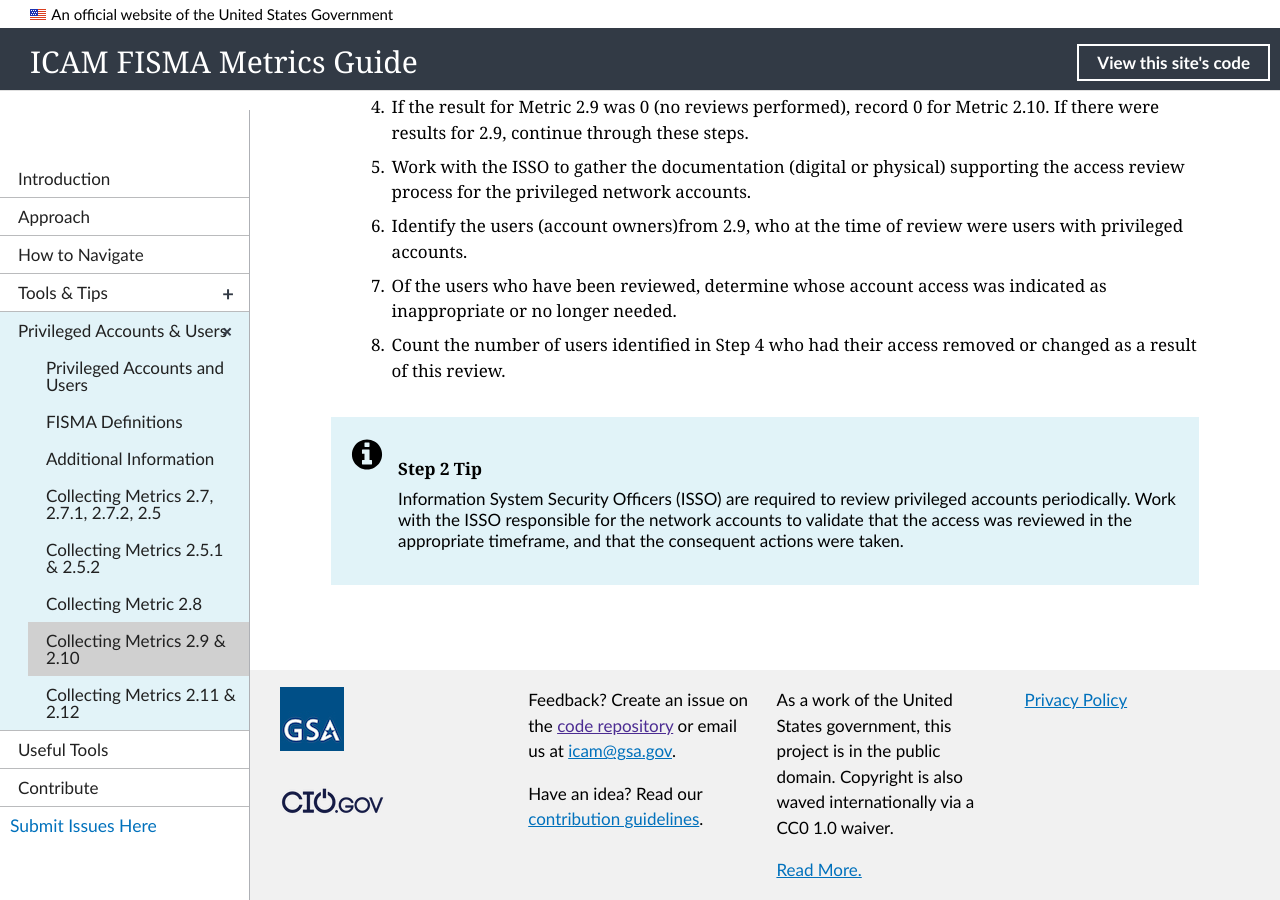
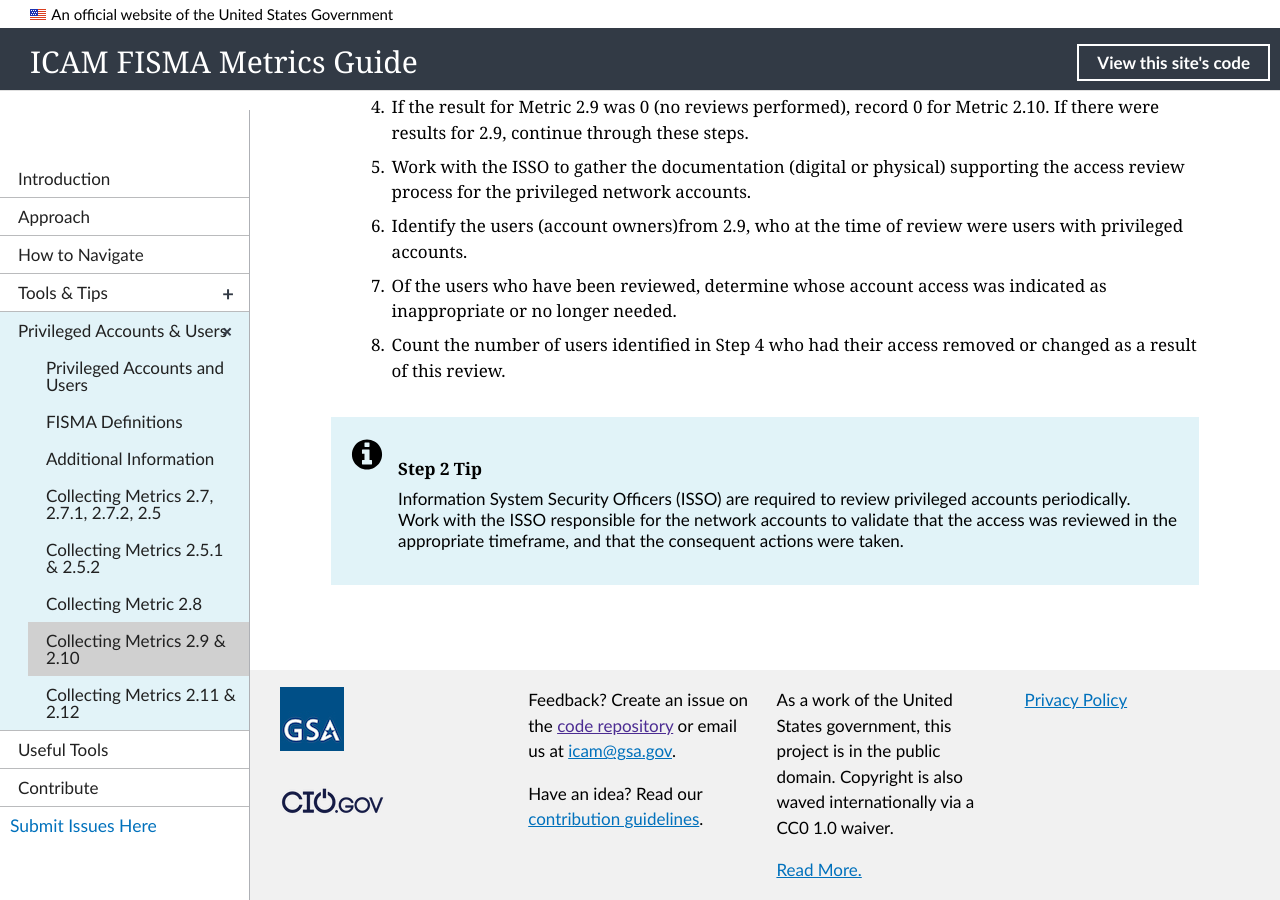
Before and after one commit to GSA/icam-fisma, a Jekyll site: the page built from _priv-mgmt/20_collection-29-210.md, in a window 1280 px wide and 900 px high, scrolled down 528 px. Built offline with Jekyll 4.4.1, drawn with Linux system fonts in a browser that asks for light colours; nearby versions of some CDN libraries.

Commit message:
Try more br tags

```diff
--- a/_priv-mgmt/20_collection-29-210.md
+++ b/_priv-mgmt/20_collection-29-210.md
@@ -8,8 +8,8 @@ collection: priv-mgmt
 
 1. Identify the users and their accounts from [Metric 2.5](collection-25-27).
 2. For each user and their privileged network accounts:
-> •  Was the privileged access added in the last 12 months? If it has, it should have been reviewed prior to adding. Look for evidence of this.\\
-•  If the access existed prior to the 12 month period, was an access review performed and completed for this user’s access (typically called an access certification or recertification) within the past 12 months?
+> •  Was the privileged access added in the last 12 months? If it has, it should have been reviewed prior to adding. Look for evidence of this.
+<br>•  If the access existed prior to the 12 month period, was an access review performed and completed for this user’s access (typically called an access certification or recertification) within the past 12 months?
 3. If the answer to either of the above was yes across all of the user’s privileged network accounts, include the user in the count and record the value for Metric 2.9.
 4. If the result for Metric 2.9 was 0 (no reviews performed), record 0 for Metric 2.10. If there were results for 2.9, continue through these steps.
 5. Work with the ISSO to gather the documentation (digital or physical) supporting the access review process for the privileged network accounts.
@@ -22,6 +22,6 @@ collection: priv-mgmt
     <p class="usa-alert-text"><H4>Step 2 Tip</H4>
     Information System Security Officers (ISSO) are required to review privileged accounts periodically.
 
-Work with the ISSO responsible for the network accounts to validate that the access was reviewed in the appropriate timeframe, and that the consequent actions were taken.</p>
+<br>Work with the ISSO responsible for the network accounts to validate that the access was reviewed in the appropriate timeframe, and that the consequent actions were taken.</p>
 </div>
 </div>
```
